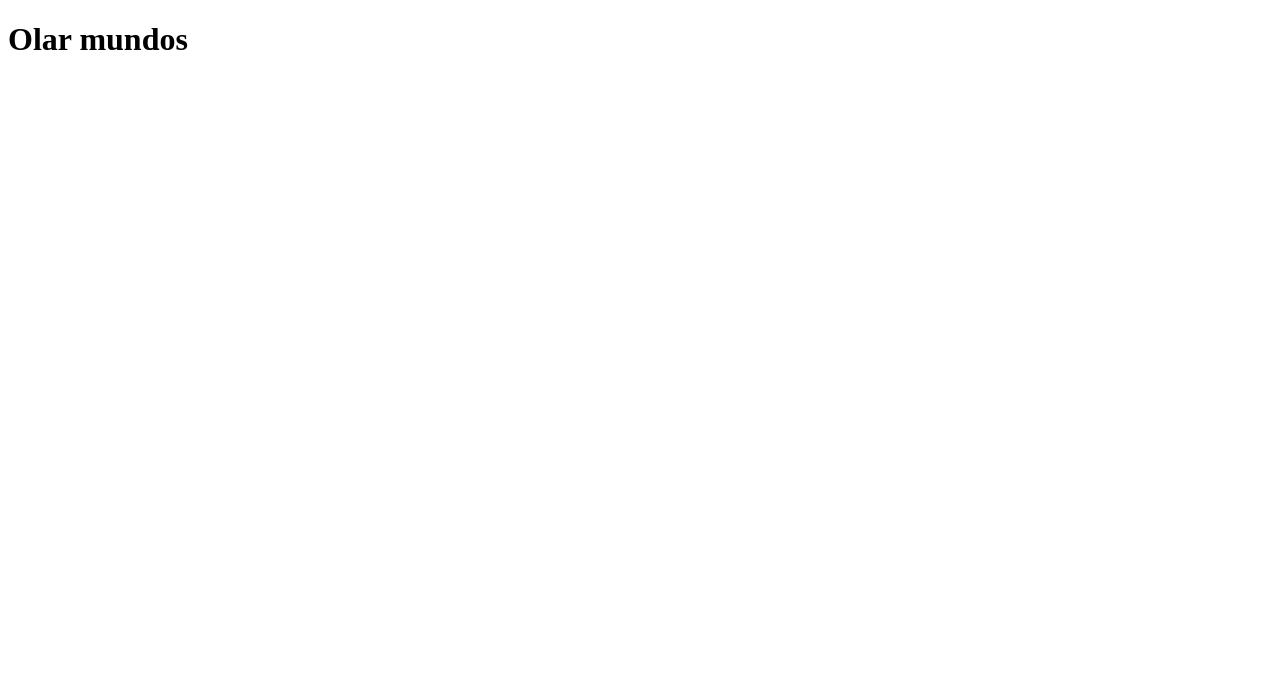
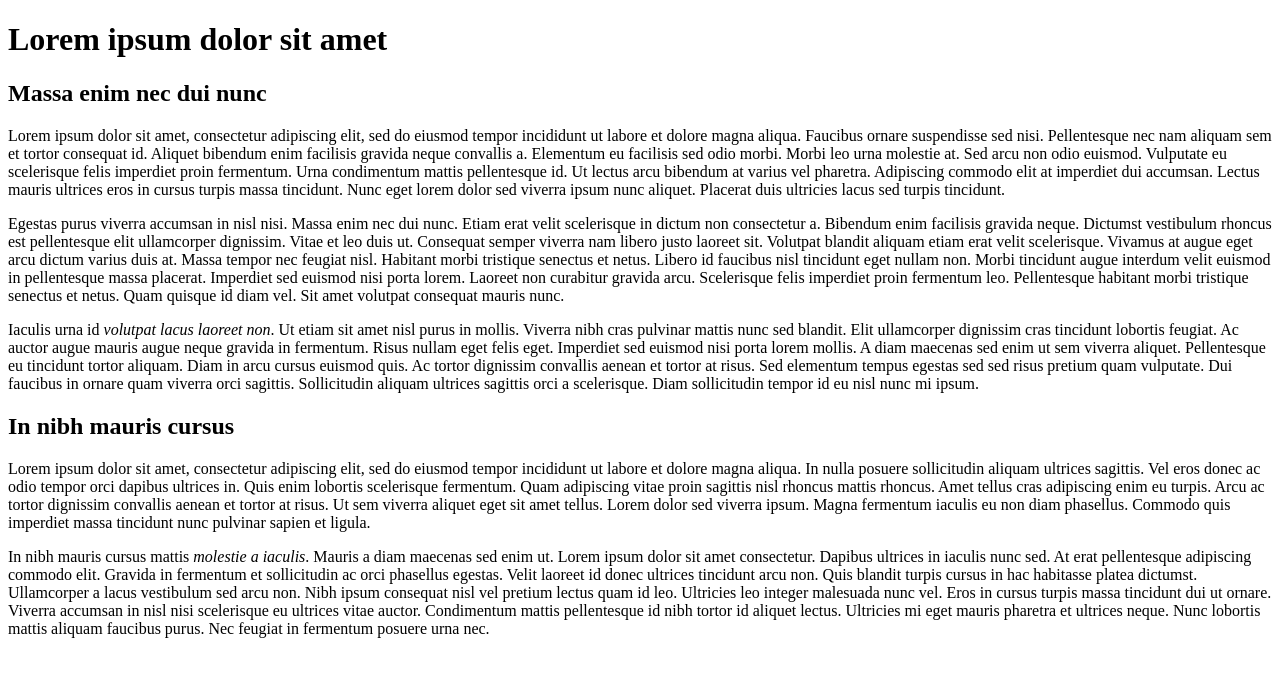
Before and after one commit to Bruh-Camps/git_test, a plain HTML site: page html-bolerplate/index.html in a window 1280 px wide. Drawn offline with Linux system fonts and the light colour scheme.

Commit message:
Working with text - headings and paragraphs

```diff
--- a/html-bolerplate/index.html
+++ b/html-bolerplate/index.html
@@ -1,4 +1,71 @@
 <!DOCTYPE html>
+<html lang="en">
+    <head>
+        <meta charset='utf8'>
+        <title>Página de blog</title>
+    </head>
+    <body>
+        <h1>Lorem ipsum dolor sit amet</h1>
+        <h2>Massa enim nec dui nunc</h2>
+        <p>
+            Lorem ipsum dolor sit amet, consectetur <bold>adipiscing elit</bold>, sed do eiusmod tempor incididunt ut labore et dolore magna aliqua. Faucibus ornare suspendisse sed nisi. Pellentesque nec nam aliquam sem et tortor consequat id. Aliquet bibendum enim facilisis gravida neque convallis a. Elementum eu facilisis sed odio morbi. Morbi leo urna molestie at. Sed arcu non odio euismod. Vulputate eu scelerisque felis imperdiet proin fermentum. Urna condimentum mattis pellentesque id. Ut lectus arcu bibendum at varius vel pharetra. Adipiscing commodo elit at imperdiet dui accumsan. Lectus mauris ultrices eros in cursus turpis massa tincidunt. Nunc eget lorem dolor sed viverra ipsum nunc aliquet. Placerat duis ultricies lacus sed turpis tincidunt.
+        </p>
+        <p>
+            Egestas purus viverra accumsan in nisl nisi. Massa enim nec dui nunc. Etiam erat velit scelerisque in dictum non consectetur a. Bibendum enim facilisis gravida neque. Dictumst vestibulum rhoncus est pellentesque elit ullamcorper dignissim. Vitae et leo duis ut. Consequat semper viverra nam libero justo laoreet sit. Volutpat blandit aliquam etiam erat velit scelerisque. Vivamus at augue eget arcu dictum varius duis at. Massa tempor nec feugiat nisl. Habitant morbi tristique senectus et netus. Libero id faucibus nisl tincidunt eget nullam non. Morbi tincidunt augue interdum velit euismod in pellentesque massa placerat. Imperdiet sed euismod nisi porta lorem. Laoreet non curabitur gravida arcu. Scelerisque felis imperdiet proin fermentum leo. Pellentesque habitant morbi tristique senectus et netus. Quam quisque id diam vel. Sit amet volutpat consequat mauris nunc.
+        </p>
+        <p>
+            Iaculis urna id <em>volutpat lacus laoreet non</em>. Ut etiam sit amet nisl purus in mollis. Viverra nibh cras pulvinar mattis nunc sed blandit. Elit ullamcorper dignissim cras tincidunt lobortis feugiat. Ac auctor augue mauris augue neque gravida in fermentum. Risus nullam eget felis eget. Imperdiet sed euismod nisi porta lorem mollis. A diam maecenas sed enim ut sem viverra aliquet. Pellentesque eu tincidunt tortor aliquam. Diam in arcu cursus euismod quis. Ac tortor dignissim convallis aenean et tortor at risus. Sed elementum tempus egestas sed sed risus pretium quam vulputate. Dui faucibus in ornare quam viverra orci sagittis. Sollicitudin aliquam ultrices sagittis orci a scelerisque. Diam sollicitudin tempor id eu nisl nunc mi ipsum.
+        </p>
+        <h2>In nibh mauris cursus</h2>
+        <p>
+            Lorem ipsum dolor sit amet, consectetur <bold>adipiscing elit</bold>, sed do eiusmod tempor incididunt ut labore et dolore magna aliqua. In nulla posuere sollicitudin aliquam ultrices sagittis. Vel eros donec ac odio tempor orci dapibus ultrices in. Quis enim lobortis scelerisque fermentum. Quam adipiscing vitae proin sagittis nisl rhoncus mattis rhoncus. Amet tellus cras adipiscing enim eu turpis. Arcu ac tortor dignissim convallis aenean et tortor at risus. Ut sem viverra aliquet eget sit amet tellus. Lorem dolor sed viverra ipsum. Magna fermentum iaculis eu non diam phasellus. Commodo quis imperdiet massa tincidunt nunc pulvinar sapien et ligula.
+        </p>
+        <p>
+            In nibh mauris cursus mattis <em>molestie a iaculis</em>. Mauris a diam maecenas sed enim ut. Lorem ipsum dolor sit amet consectetur. Dapibus ultrices in iaculis nunc sed. At erat pellentesque adipiscing commodo elit. Gravida in fermentum et sollicitudin ac orci phasellus egestas. Velit laoreet id donec ultrices tincidunt arcu non. Quis blandit turpis cursus in hac habitasse platea dictumst. Ullamcorper a lacus vestibulum sed arcu non. Nibh ipsum consequat nisl vel pretium lectus quam id leo. Ultricies leo integer malesuada nunc vel. Eros in cursus turpis massa tincidunt dui ut ornare. Viverra accumsan in nisl nisi scelerisque eu ultrices vitae auctor. Condimentum mattis pellentesque id nibh tortor id aliquet lectus. Ultricies mi eget mauris pharetra et ultrices neque. Nunc lobortis mattis aliquam faucibus purus. Nec feugiat in fermentum posuere urna nec.
+        </p>
+    </body>
+</html>
+
+
+
+
+
+
+
+
+
+
+
+
+
+
+
+
+
+
+
+
+
+
+
+
+
+
+
+
+
+
+
+
+
+
+
+
+
+
+
+
+<!-- <!DOCTYPE html>
 <html lang="en">
     <head>
         <meta charset="utf-8">
@@ -7,4 +74,4 @@
     <body>
         <h1>Olar mundos</h1>
     </body>
-</html>
+</html> -->
```
